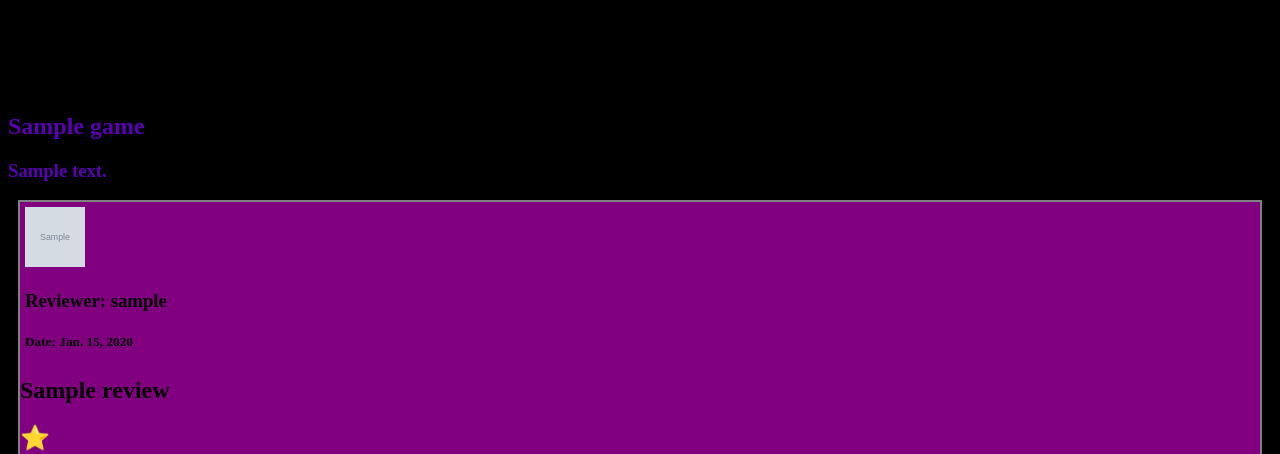
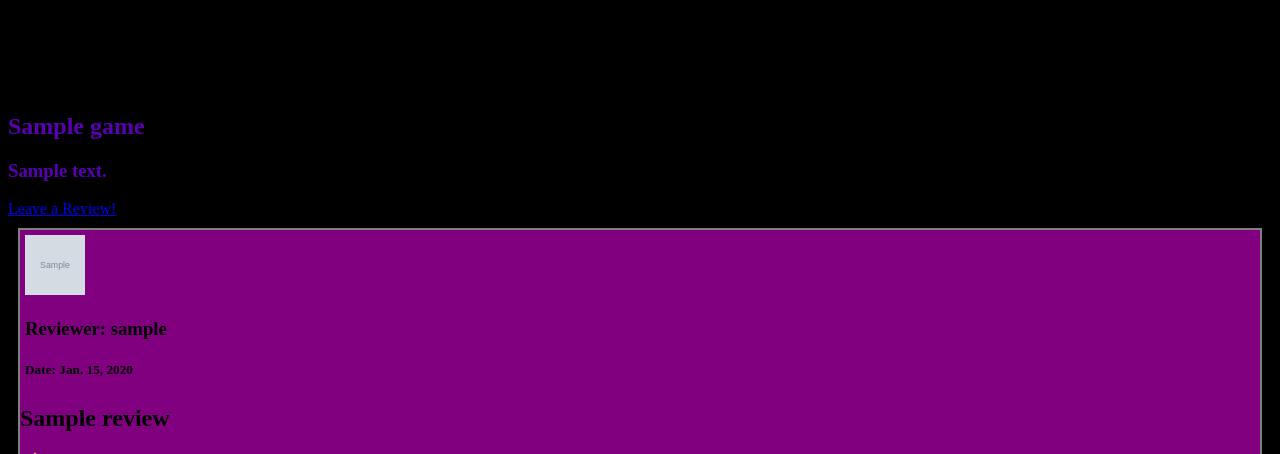
Before and after one commit to Resident-Tofu/hi-score, a Django app: a page that uses templates/hi-score/game.html in a window 1280 px wide. Shown: the part 193-647 px from the top of the page. Run offline with Django 3.2, Linux system fonts and the light colour scheme; tables that the repository leaves empty hold one stand-in row (values such as "Sample post"); grey boxes marked "Sample" are stand-in pictures; some web fonts are replaced.

Commit message:
Added ability to review games

```diff
--- a/hi_score/forms.py
+++ b/hi_score/forms.py
@@ -24,9 +24,8 @@ class GameForm(forms.ModelForm):
 		fields = ('name', 'desc')
 
 class ReviewForm(forms.ModelForm):
-	title = forms.CharField(max_length = 32)
-	body = forms.CharField()
-	rating = forms.IntegerField()
+	title = forms.CharField(help_text="Review Title:")
+	rating = forms.IntegerField(help_text = "Rating: ")
 
 	class Meta:
 		model = Review
--- a/hi_score/views.py
+++ b/hi_score/views.py
@@ -9,7 +9,7 @@ from hi_score.models import Genre
 from hi_score.models import Game
 from hi_score.models import Review
 from hi_score.forms import UserForm, UserProfileForm
-from hi_score.forms import GenreForm, GameForm
+from hi_score.forms import GenreForm, GameForm, ReviewForm
 
 def index(request):
 	genre_list = Genre.objects.order_by("name")[:10]
@@ -45,12 +45,34 @@ def show_game(request, game_name_slug):
 	context_dict["desc"] = game.desc
 	review_list = Review.objects.filter(game = game)
 	context_dict["reviews"] = review_list
+	context_dict["slug"] = game_name_slug
 
 	return render(request, 'hi-score/game.html', context=context_dict)
 
-# Login Required
+@login_required
 def review_game(request, game_name_slug):
-	return render(request, 'hi-score/review_game.html')
+	game = Game.objects.get(slug = game_name_slug)
+	form = ReviewForm()
+
+	# A HTTP POST?
+	if request.method == 'POST':
+		form = ReviewForm(request.POST)
+
+	if form.is_valid():
+		review = form.save(commit=False)
+		review.game = game
+		review.user = request.user
+		review.likes = 0
+		review.dislikes = 0
+		review.save()
+		return redirect(reverse('hi-score:show_game',
+				kwargs={'game_name_slug': game_name_slug}))
+
+	else:
+		# Form had errors, print to terminal
+		print(form.errors)
+
+	return render(request, 'hi-score/review_game.html', {'form': form, 'name':game.name, 'slug': game_name_slug})
 
 @login_required
 def add_game(request):
@@ -69,6 +91,7 @@ def add_game(request):
 		print(form.errors)
 
 	return render(request, 'hi-score/add_game.html', {'form': form})
+
 
 def show_genres(request):
 	genre_list = Genre.objects.order_by('-name')
--- a/templates/hi-score/game.html
+++ b/templates/hi-score/game.html
@@ -28,6 +28,8 @@
 {% if name %}
     <h2>{{ name }}</h2>
     <h3>{{ desc }}</h3>
+
+    <a href={% url 'hi-score:review_game' slug %}>Leave a Review!</a>
 
     {% for review in reviews %}
         <table>
```
Also changed, not shown: templates/hi-score/review_game.html (added, +25 -0 lines), 2 other files.
